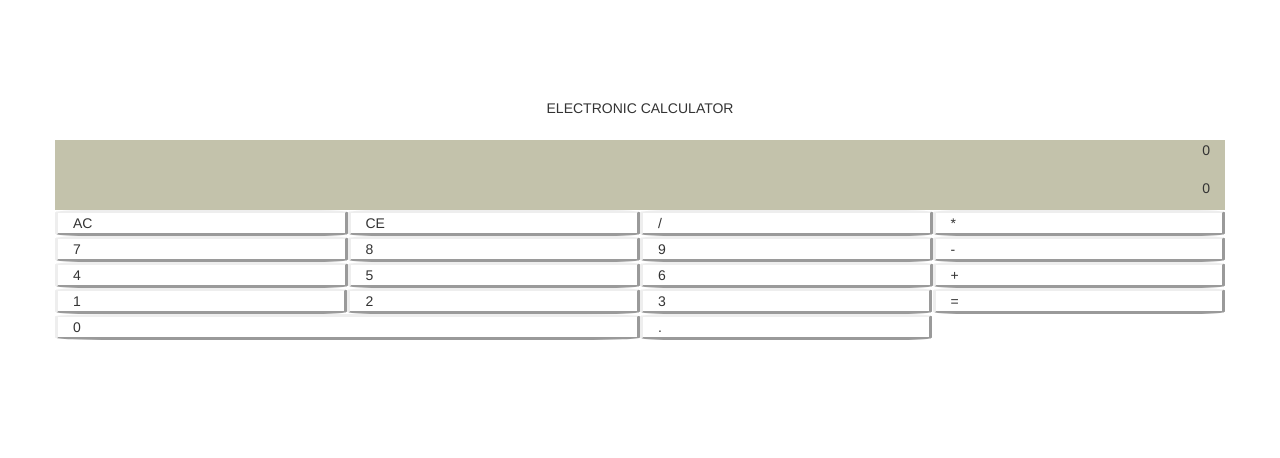
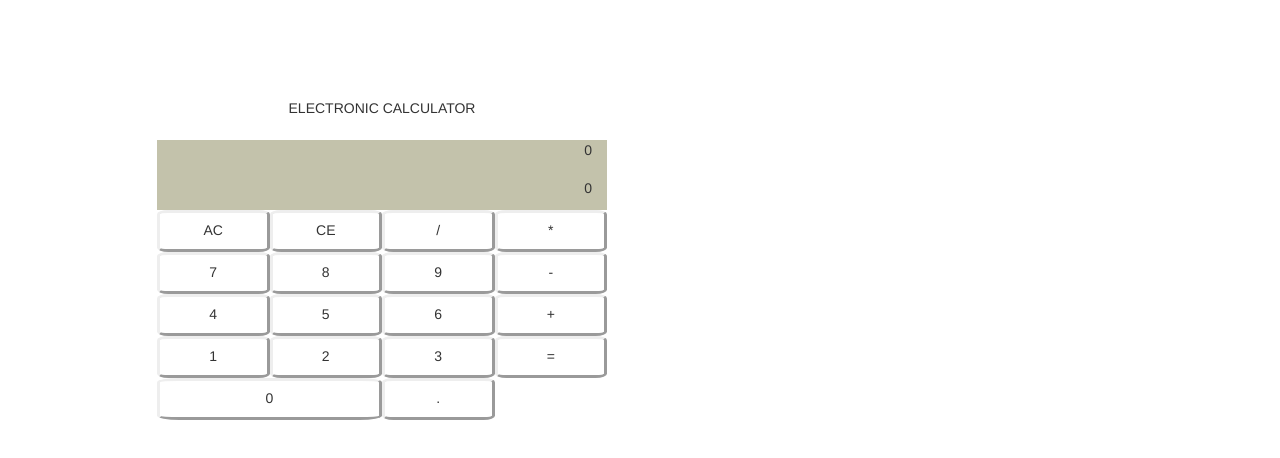
Before and after one commit to guanzhou-zhao/js-calculator, a plain HTML site: page index.html in a window 1280 px wide. Drawn offline with nearby package versions, Linux system fonts and the light colour scheme.

Commit message:
Fix display on large screen

```diff
--- a/calculator.css
+++ b/calculator.css
@@ -1,5 +1,8 @@
 .calculator {
   margin-top: 7em;
+  padding: 0 10%;
+  margin-left: auto;
+  margin-right: auto;
 }
 .top-text {
   height: 3em;
@@ -19,7 +22,15 @@
 .key {
   border-radius: 10%;
   border-style: outset;
+  height: 3em;
+  text-align: center;
+  padding-top: 0.5em;
 }
 .mousedown {
   border-style: inset;
 }
+@media all and (min-width: 500px) {
+  .calculator .row {
+    max-width: 450px;
+  }
+}
```
